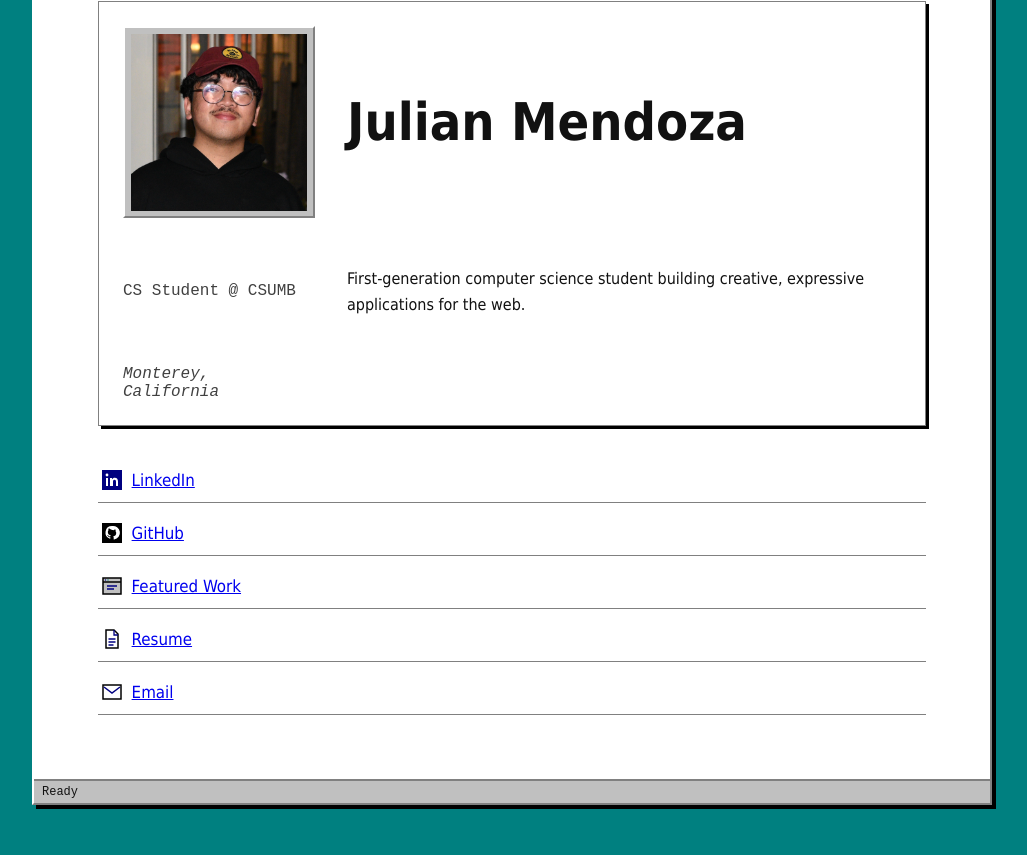
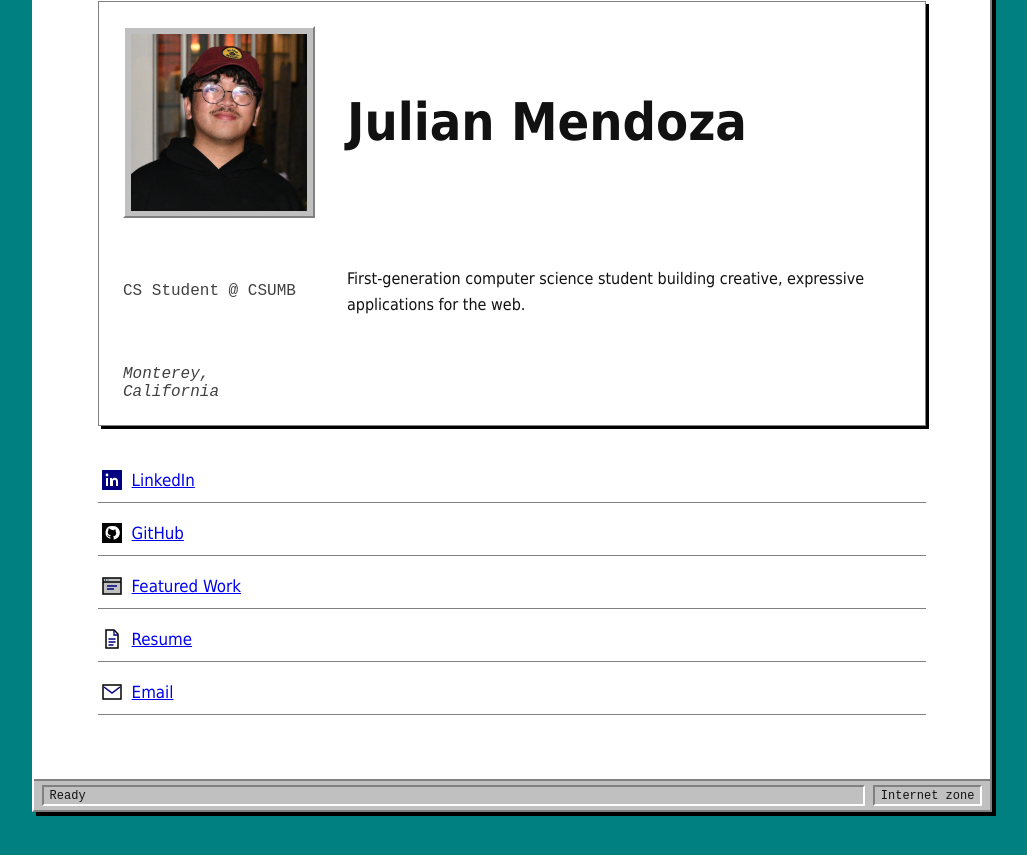
Before and after one commit to julian-men/linktree-style, a React (Vite) app: page / in a window 1280 px wide. Shown: the part 321-1176 px from the top of the page, without its empty margins (128-1155 px from the left). Built offline with nearby package versions, Linux system fonts and the light colour scheme.

Commit message:
make browser status bar interactive

```diff
--- a/src/App.jsx
+++ b/src/App.jsx
@@ -1,3 +1,4 @@
+import { useEffect, useRef, useState } from 'react'
 import Profile from './components/Profile.jsx'
 import LinkItem from './components/LinkItem.jsx'
 import TimeGreeting from './components/TimeGreeting.jsx'
@@ -5,6 +6,32 @@ import AddressBar from './components/AddressBar.jsx'
 import links from './data/links.js'
 
 function App() {
+  const [status, setStatus] = useState('Ready')
+  const statusResetTimer = useRef(null)
+
+  function clearStatusResetTimer() {
+    if (statusResetTimer.current) {
+      window.clearTimeout(statusResetTimer.current)
+      statusResetTimer.current = null
+    }
+  }
+
+  function showStatus(message) {
+    clearStatusResetTimer()
+    setStatus(message)
+  }
+
+  function showTemporaryStatus(message) {
+    clearStatusResetTimer()
+    setStatus(message)
+    statusResetTimer.current = window.setTimeout(() => {
+      setStatus('Ready')
+      statusResetTimer.current = null
+    }, 1500)
+  }
+
+  useEffect(() => () => clearStatusResetTimer(), [])
+
   return (
     <div className="desktop">
       <div className="browser-window">
@@ -25,7 +52,11 @@ function App() {
           <span>Help</span>
         </div>
 
-        <AddressBar links={links} />
+        <AddressBar
+          links={links}
+          onStatusChange={showStatus}
+          onTemporaryStatus={showTemporaryStatus}
+        />
 
         <main>
           <TimeGreeting />
@@ -35,13 +66,20 @@ function App() {
             <h2 id="links-heading">Links</h2>
             <ul>
               {links.map((link) => (
-                <LinkItem key={link.id} link={link} />
+                <LinkItem
+                  key={link.id}
+                  link={link}
+                  onStatusChange={showStatus}
+                />
               ))}
             </ul>
           </section>
         </main>
 
-        <div className="window-status" aria-hidden="true">Ready</div>
+        <div className="window-status" aria-hidden="true">
+          <span className="status-panel">{status}</span>
+          <span className="status-zone">Internet zone</span>
+        </div>
       </div>
     </div>
   )
--- a/src/components/AddressBar.jsx
+++ b/src/components/AddressBar.jsx
@@ -13,7 +13,7 @@ function navigateToLink(link) {
   window.location.assign(link.url)
 }
 
-function AddressBar({ links }) {
+function AddressBar({ links, onStatusChange, onTemporaryStatus }) {
   const [command, setCommand] = useState('about:julian')
   const [error, setError] = useState('')
 
@@ -24,12 +24,14 @@ function AddressBar({ links }) {
 
     if (!destination) {
       setError(errorMessage)
+      onStatusChange('Address not found')
       return
     }
 
     setError('')
 
     if (destination.type === 'home') {
+      onTemporaryStatus('Home')
       document.getElementById('profile')?.scrollIntoView({
         behavior: 'auto',
         block: 'start',
@@ -37,12 +39,14 @@ function AddressBar({ links }) {
       return
     }
 
+    onTemporaryStatus(`Opening ${destination.link.label}...`)
     navigateToLink(destination.link)
   }
 
   function handleChange(event) {
     setCommand(event.target.value)
     setError('')
+    onStatusChange('Ready')
   }
 
   return (
--- a/src/components/LinkItem.jsx
+++ b/src/components/LinkItem.jsx
@@ -1,10 +1,49 @@
-function LinkItem({ link }) {
+import { useRef } from 'react'
+
+function LinkItem({ link, onStatusChange }) {
   const isExternal = link.url.startsWith('http')
+  const isHovered = useRef(false)
+  const isFocused = useRef(false)
+  const preview = `Open ${link.label}`
+
+  function showPreview() {
+    onStatusChange(preview)
+  }
+
+  function handleMouseEnter() {
+    isHovered.current = true
+    showPreview()
+  }
+
+  function handleMouseLeave() {
+    isHovered.current = false
+
+    if (!isFocused.current) {
+      onStatusChange('Ready')
+    }
+  }
+
+  function handleFocus() {
+    isFocused.current = true
+    showPreview()
+  }
+
+  function handleBlur() {
+    isFocused.current = false
+
+    if (!isHovered.current) {
+      onStatusChange('Ready')
+    }
+  }
 
   return (
     <li>
       <a
         href={link.url}
+        onMouseEnter={handleMouseEnter}
+        onMouseLeave={handleMouseLeave}
+        onFocus={handleFocus}
+        onBlur={handleBlur}
         {...(isExternal && {
           target: '_blank',
           rel: 'noopener noreferrer',
--- a/src/index.css
+++ b/src/index.css
@@ -338,6 +338,10 @@ li a:focus-visible {
 }
 
 .window-status {
+  display: grid;
+  grid-template-columns: minmax(0, 1fr) auto;
+  gap: 0.5rem;
+  align-items: center;
   min-height: 1.5rem;
   padding: 0.25rem 0.5rem;
   color: var(--ink);
@@ -345,6 +349,27 @@ li a:focus-visible {
   border-top: var(--bevel-dark);
   font-family: var(--meta-font);
   font-size: 0.75rem;
+}
+
+.status-panel,
+.status-zone {
+  min-width: 0;
+  overflow: hidden;
+  padding: 0.1rem 0.35rem;
+  border-top: var(--bevel-dark);
+  border-left: var(--bevel-dark);
+  border-right: var(--bevel-light);
+  border-bottom: var(--bevel-light);
+  text-overflow: ellipsis;
+  white-space: nowrap;
+}
+
+.status-panel {
+  min-height: 1.1rem;
+}
+
+.status-zone {
+  max-width: 10rem;
 }
 
 @media (max-width: 600px) {
```
